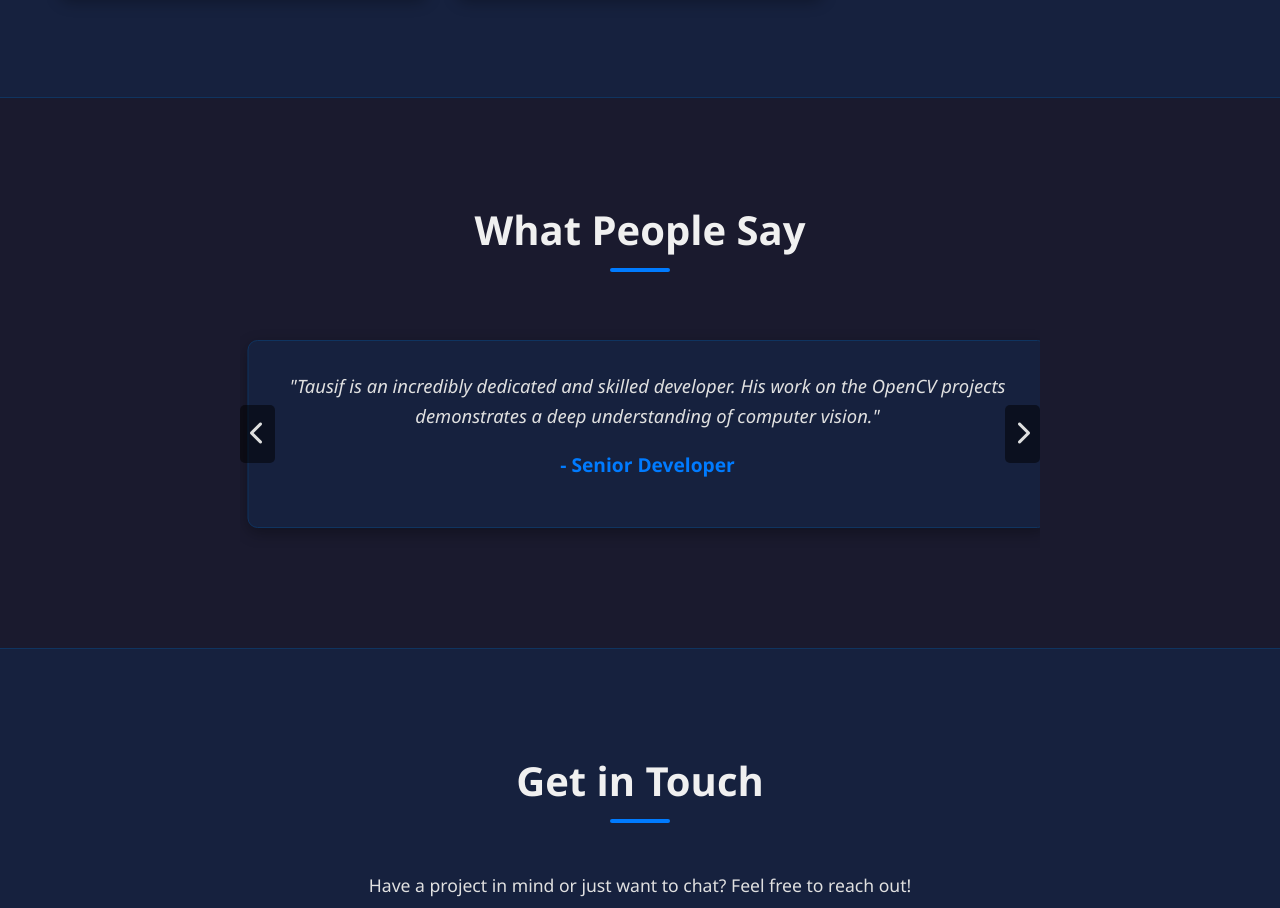
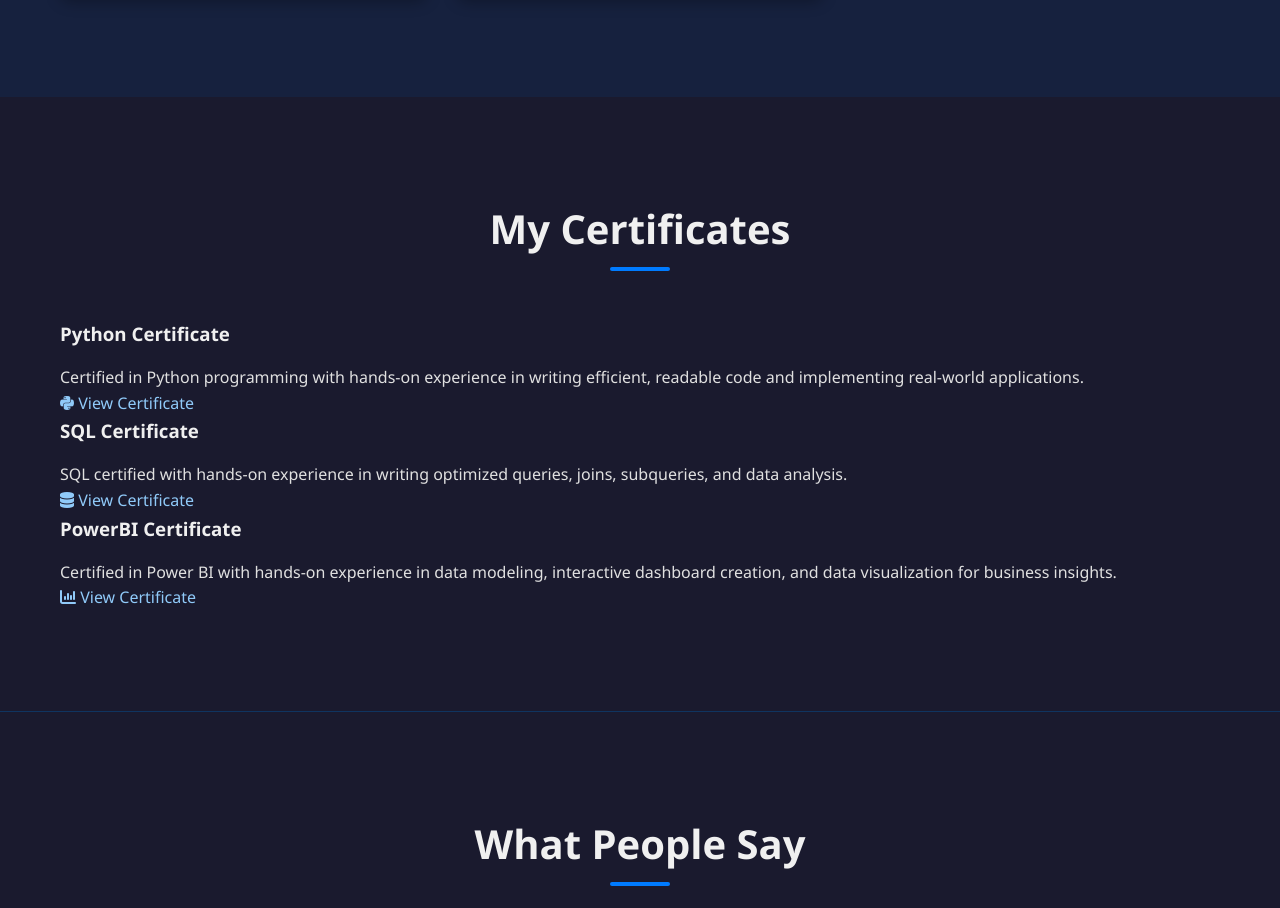
Before and after one commit to Tausif786Ansari/Portfolio, a plain HTML site: page index.html in a window 1280 px wide. Shown: the part 4019-4927 px from the top of the page. Drawn offline with Linux system fonts and the light colour scheme.

Commit message:
Added certificate section

```diff
--- a/index.html
+++ b/index.html
@@ -200,6 +200,35 @@
             </div>
         </section>
 
+        <section id="certificates" class="certificate-section">
+            <div class="container">
+                <h2>My Certificates</h2>
+                <div class="certificate-grid">
+                    <div class="certificate-card">
+                        <h3>Python Certificate</h3>
+                        <p>Certified in Python programming with hands-on experience in writing efficient, readable code and implementing real-world applications.</p>
+                        <div class="certificate-links">
+                            <a href="python.pdf" class="icon-link" target="_blank" rel="noopener noreferrer"><i class="fab fa-python"></i> View Certificate</a>
+                        </div>
+                    </div>
+                    <div class="certificate-card">
+                        <h3>SQL Certificate</h3>
+                        <p>SQL certified with hands-on experience in writing optimized queries, joins, subqueries, and data analysis.</p>
+                        <div class="certificate-links">
+                            <a href="MySql.pdf" class="icon-link" target="_blank" rel="noopener noreferrer"><i class="fas fa-database"></i> View Certificate</a>
+                        </div>
+                    </div>
+                    <div class="certificate-card">
+                        <h3>PowerBI Certificate</h3>
+                        <p>Certified in Power BI with hands-on experience in data modeling, interactive dashboard creation, and data visualization for business insights.</p>
+                        <div class="certificate-links">
+                            <a href="MySql.pdf" class="icon-link" target="_blank" rel="noopener noreferrer"><i class="fas fa-chart-column"></i> View Certificate</a>
+                        </div>
+                    </div>
+                </div>
+            </div>
+        </section>
+
         <section id="testimonials" class="testimonials-section">
             <div class="container">
                 <h2>What People Say</h2>
```
